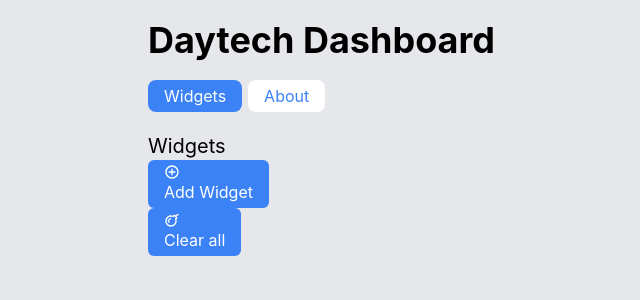
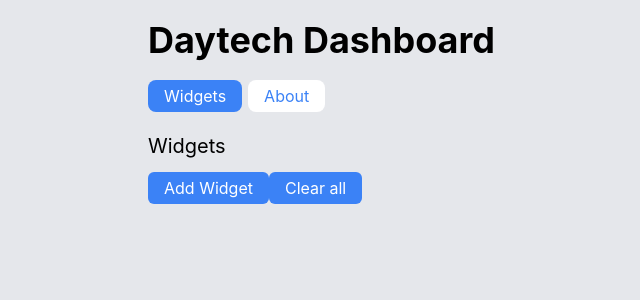
Before and after one commit to khunnunthawat/my-add-widget, a Next.js app: page / in a window 1280 px wide. Shown: the top 300 px of the page, without its empty margins (64-704 px from the left). Built offline with nearby package versions, Linux system fonts and the light colour scheme.

Commit message:
AddTools

```diff
--- a/components/BtnCard.js
+++ b/components/BtnCard.js
@@ -1,12 +1,12 @@
 import React from 'react';
 
-export default function BtnCard({ title, children }) {
+export default function BtnCard({ text, children }) {
   return (
-    <div>
+    <>
       <button className='text-white focus:outline-none px-4 py-1 rounded-md bg-blue-500 hover:bg-blue-600'>
         {children}
-        {title}
+        {text}
       </button>
-    </div>
+    </>
   );
 }
--- a/components/WidgetTools.js
+++ b/components/WidgetTools.js
@@ -5,24 +5,11 @@ import { BiBomb } from 'react-icons/bi';
 
 export default function WidgetTools() {
   return (
-    <div>
-      <BtnCard title='Add Widget'>
-        <RiAddCircleLine />
-      </BtnCard>
-      <BtnCard title='Clear all'>
-        <BiBomb />
-      </BtnCard>
+    <div className='pt-3'>
+      <div className='mb-4'>
+        <BtnCard text='Add Widget'></BtnCard>
+        <BtnCard text='Clear all'></BtnCard>
+      </div>
     </div>
   );
 }
-
-{/* <div class='pt-3'>
-  <div className='mb-4'>
-    <BtnCard title='Add Widget'>
-      <RiAddCircleLine />
-    </BtnCard>{' '}
-    <BtnCard title='Clear all'>
-      <BiBomb />{' '}
-    </BtnCard>
-  </div>
-</div> */}
```
